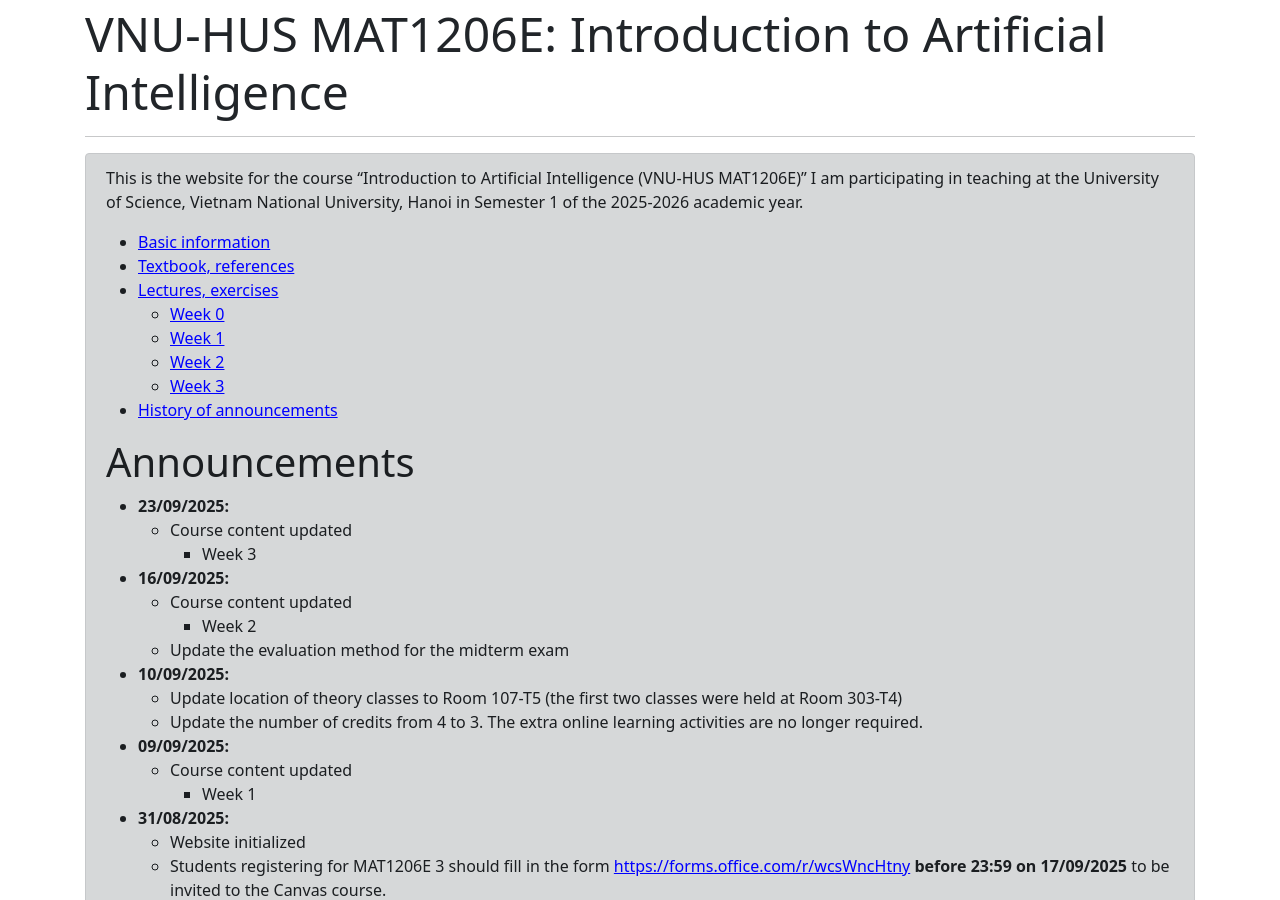
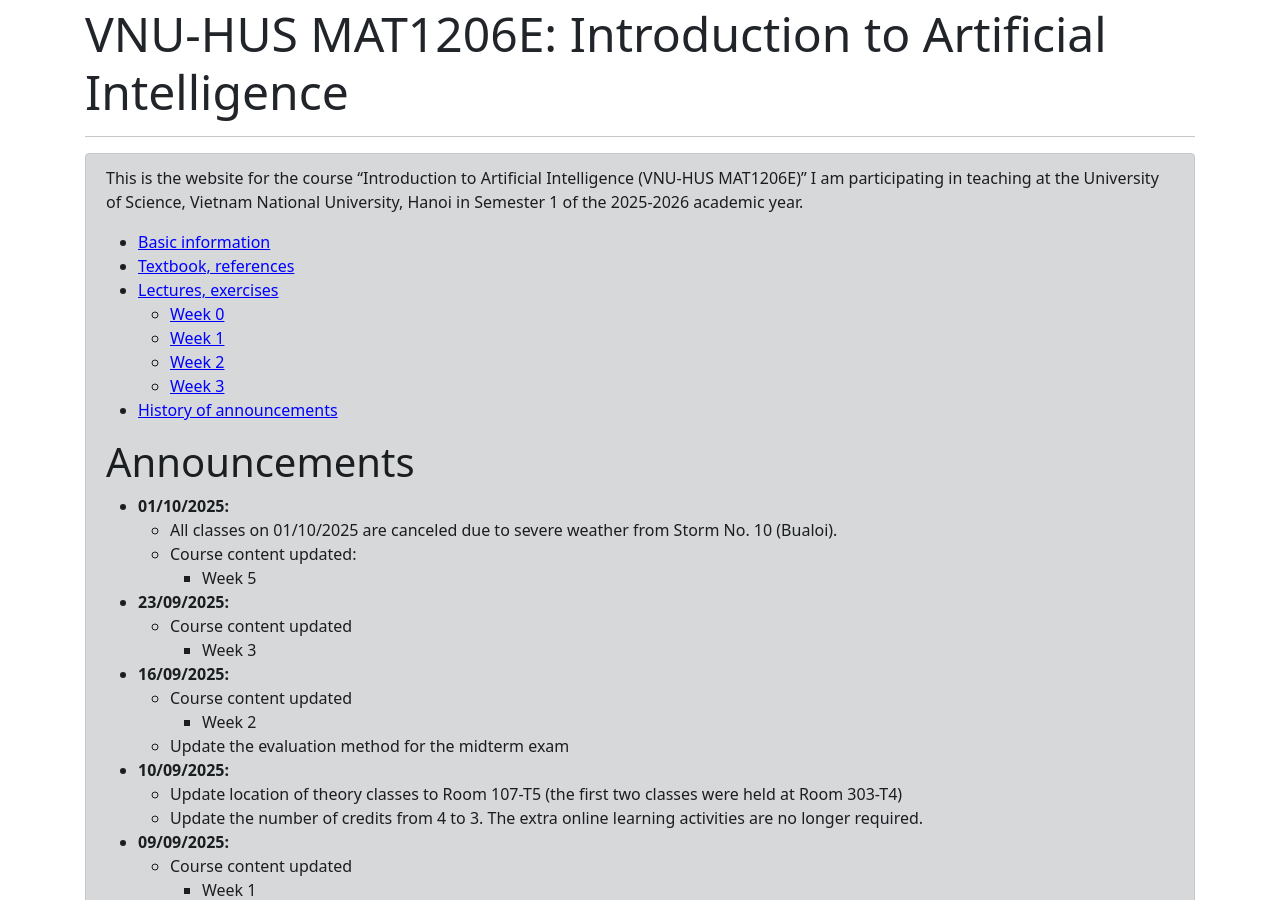
Before and after one commit to hoanganhduc/hoanganhduc.github.io, a Jekyll site: the page built from teaching/VNU-HUS/2025/winter/MAT1206E/index.md, in a window 1280 px wide and 900 px high. Built offline with Jekyll 4.4.1, drawn with Linux system fonts in a browser that asks for light colours; nearby versions of some CDN libraries; a style sheet for code colours, icons or effects is not loaded; some of the changed text lies outside the part shown.

Commit message:
Updated @ 2025-10-01  08:53:24 ICT

```diff
--- a/teaching/VNU-HUS/2025/winter/MAT1206E/index.md
+++ b/teaching/VNU-HUS/2025/winter/MAT1206E/index.md
@@ -1,7 +1,7 @@
 ---
 layout: default
 title: "VNU-HUS MAT1206E: Introduction to Artificial Intelligence"
-last_modified_at: 2025-09-23
+last_modified_at: 2025-10-01
 lang: "en"
 katex: true
 ---
@@ -14,6 +14,10 @@ This is the website for the course "Introduction to Artificial Intelligence (VNU
 
 <h1>Announcements</h1>
 
+* **01/10/2025:**
+  * All classes on 01/10/2025 are canceled due to severe weather from Storm No. 10 (Bualoi).
+  * Course content updated:
+    * Week 5
 * **23/09/2025:**
   * Course content updated
     * Week 3
```
Also changed, not shown: teaching/VNU-HUS/2025/winter/MAT3500-3/index.md (+3 -1 lines), teaching/VNU-HUS/2025/winter/MAT3508/index.md (+3 -1 lines), 1 other file.
